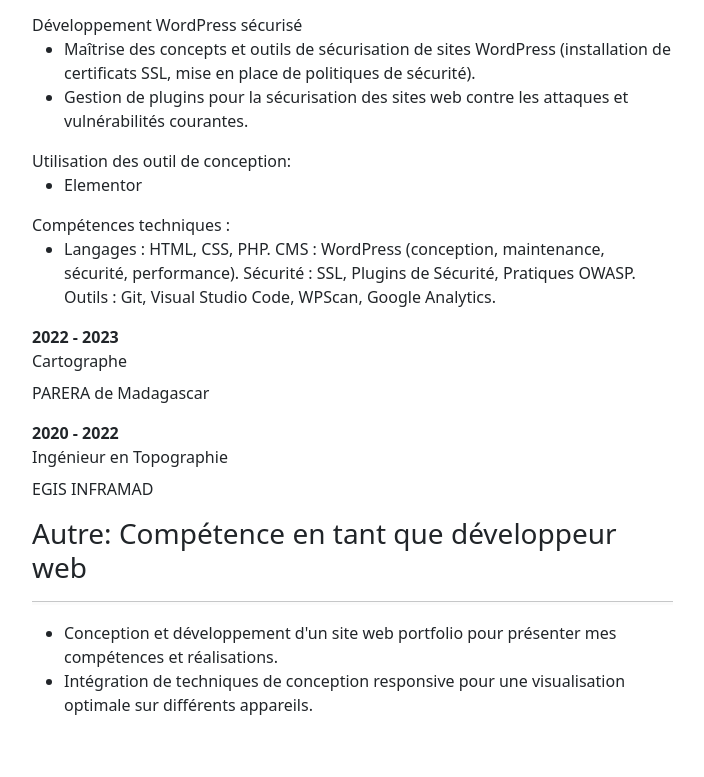
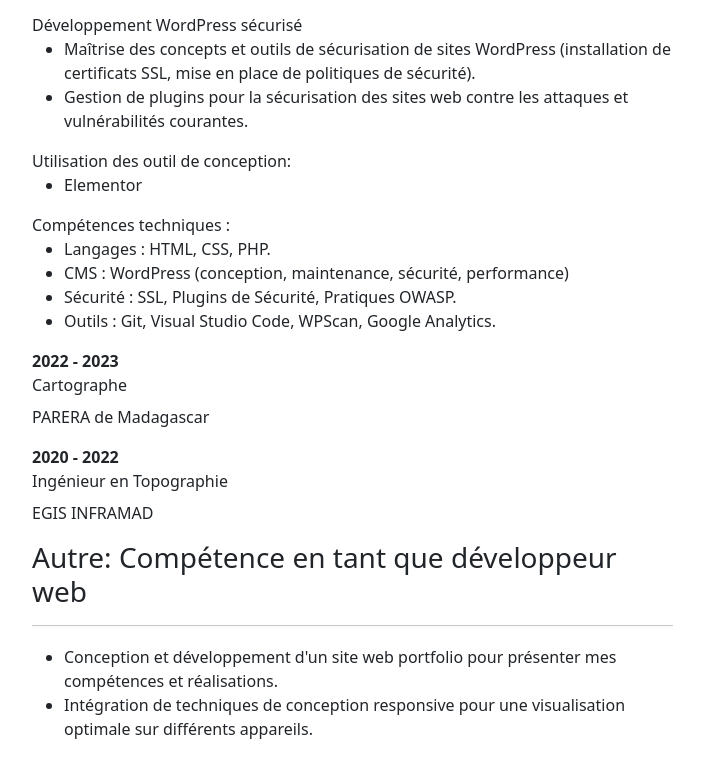
Before and after one commit to hasina-08/hasina-08.github.io, a plain HTML site: page index4.html in a window 1280 px wide. Shown: the part 1621-2398 px from the top of the page, without its empty margins (430-1134 px from the left). Drawn offline with nearby package versions, Linux system fonts and the light colour scheme; files that its build step writes are made by us from their sources.

Commit message:
modification4

```diff
--- a/index4.html
+++ b/index4.html
@@ -167,8 +167,14 @@
               <ul>
                 <li>
                   Langages : HTML, CSS, PHP.
-                   CMS : WordPress (conception, maintenance, sécurité, performance).
+                </li>
+                <li>
+                  CMS : WordPress (conception, maintenance, sécurité, performance)
+                </li>
+                <li>
                   Sécurité : SSL, Plugins de Sécurité, Pratiques OWASP.
+                </li>
+                <li>
                   Outils : Git, Visual Studio Code, WPScan, Google Analytics.
                 </li>
               </ul>
```
